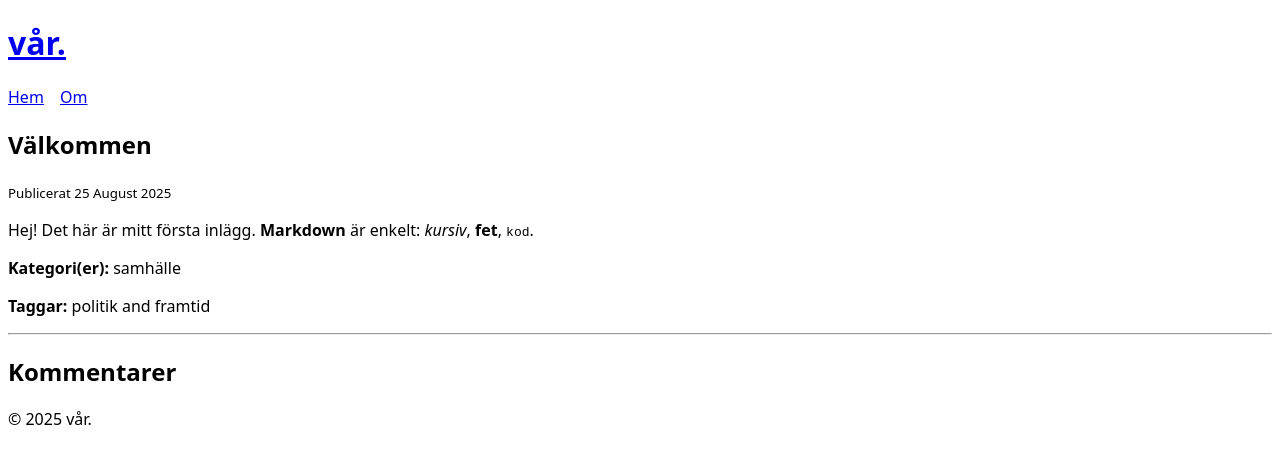
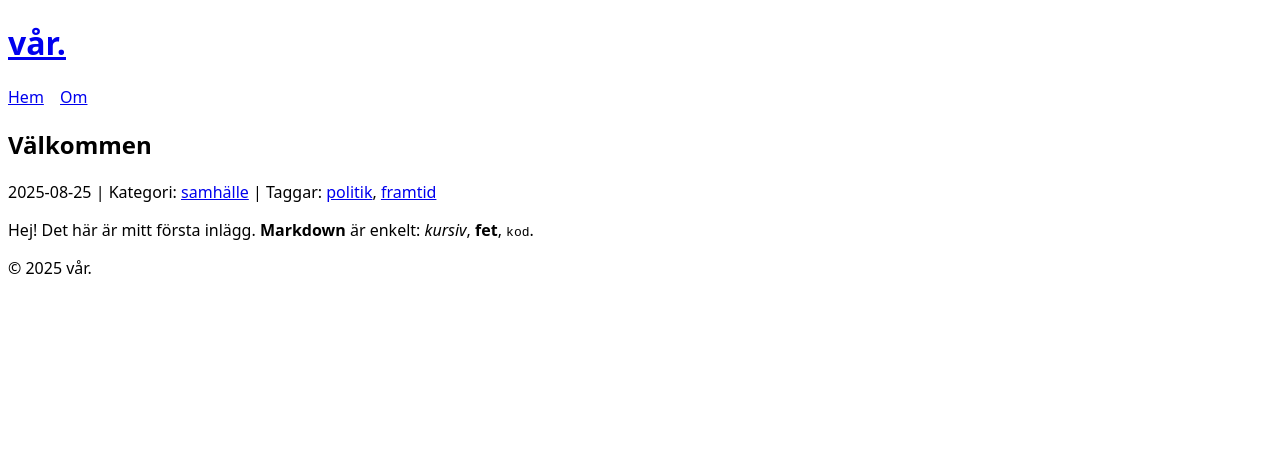
Before and after one commit to Crocus-vernus/var, a Jekyll site: the page built from _posts/2025-08-25-valkommen.md, in a window 1280 px wide. Shown: the top 464 px of the page. Built offline with Jekyll 4.4.1, drawn with Linux system fonts in a browser that asks for light colours; comment, search, counter and statistics services are not loaded.

Commit message:
Update post.html

```diff
--- a/_layouts/post.html
+++ b/_layouts/post.html
@@ -1,21 +1,26 @@
 ---
 layout: default
 ---
-<article>
-<h1>{{ page.title }}</h1>
-<p><small>Publicerat {{ page.date | date: "%d %B %Y" }}</small></p>
 
+<article class="post">
+  <h2>{{ page.title }}</h2>
+  <p class="meta">
+    {{ page.date | date: "%Y-%m-%d" }} |
+    Kategori:
+    {% for category in page.categories %}
+      <a href="{{ '/categories/' | append: category | relative_url }}">{{ category }}</a>{% unless forloop.last %}, {% endunless %}
+    {% endfor %}
+    {% if page.tags %}
+      | Taggar:
+      {% for tag in page.tags %}
+        <a href="{{ '/tags/' | append: tag | relative_url }}">{{ tag }}</a>{% unless forloop.last %}, {% endunless %}
+      {% endfor %}
+    {% endif %}
+  </p>
 
-<div>
-{{ content }}
-</div>
+  <div class="content">
+    {{ content }}
+  </div>
 
-
-<p><strong>Kategori(er):</strong> {{ page.categories | array_to_sentence_string }}</p>
-<p><strong>Taggar:</strong> {{ page.tags | array_to_sentence_string }}</p>
-
-
-<hr>
-<h2>Kommentarer</h2>
-{% include comments.html %}
+  {% include comments.html %}
 </article>
```
